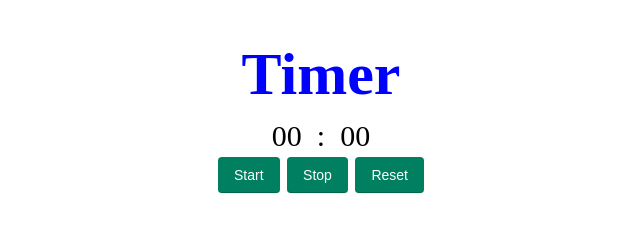
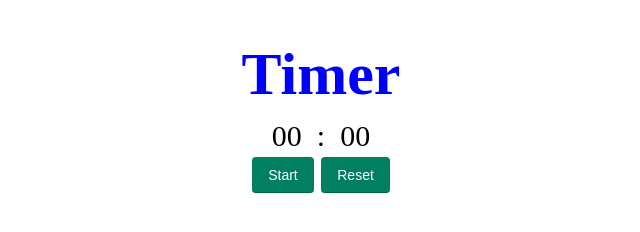
Before and after one commit to sudo-JSON/JavaScript-Practice, a plain HTML site: page projects/timer files/timer.html in a window 1280 px wide. Shown: the whole page, without its empty margins (319-959 px from the left). Drawn offline with Linux system fonts and the light colour scheme; files whose address does not match are found by name.

Commit message:
Timer Files shifted

```diff
--- a/projects/timer.html
+++ b/projects/timer files/timer.html
@@ -15,8 +15,8 @@
         <div class="timer-clock">
             <span id="seconds">00</span>:<span id="tens">00</span>
             <div class="buttons">
-                <button class="btn" onclick="start()">Start</button>
-                <button class="btn" onclick="decree()">Stop</button>
+                <button class="start-btn" onclick="start()">Start</button>
+                <!-- <button class="btn" onclick="decree()">Stop</button> -->
                 <script src="timeout.js"></script>
                 <button class="btn">Reset</button>
             </div>
```
Also changed, not shown: projects/timer files/timer.css (renamed from projects/timer.css), projects/timer files/timer.js (renamed from projects/timer.js).
